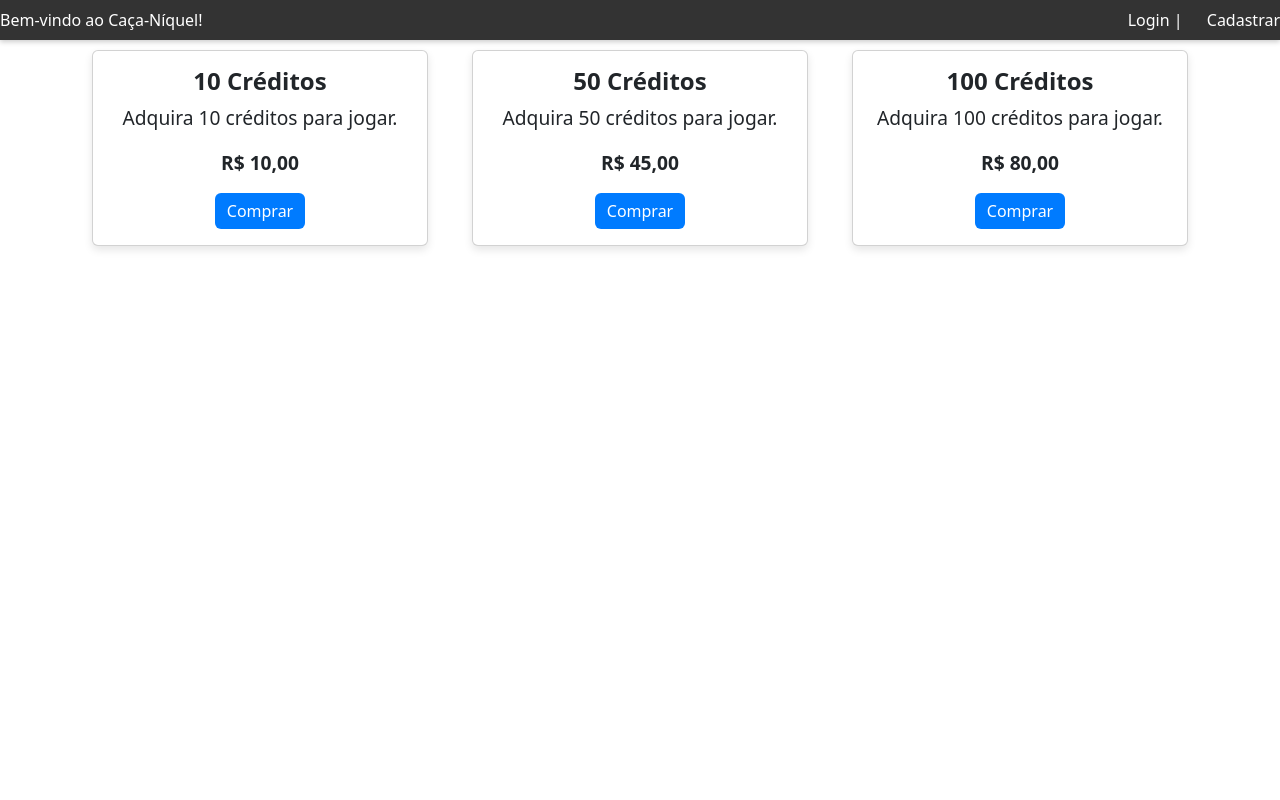
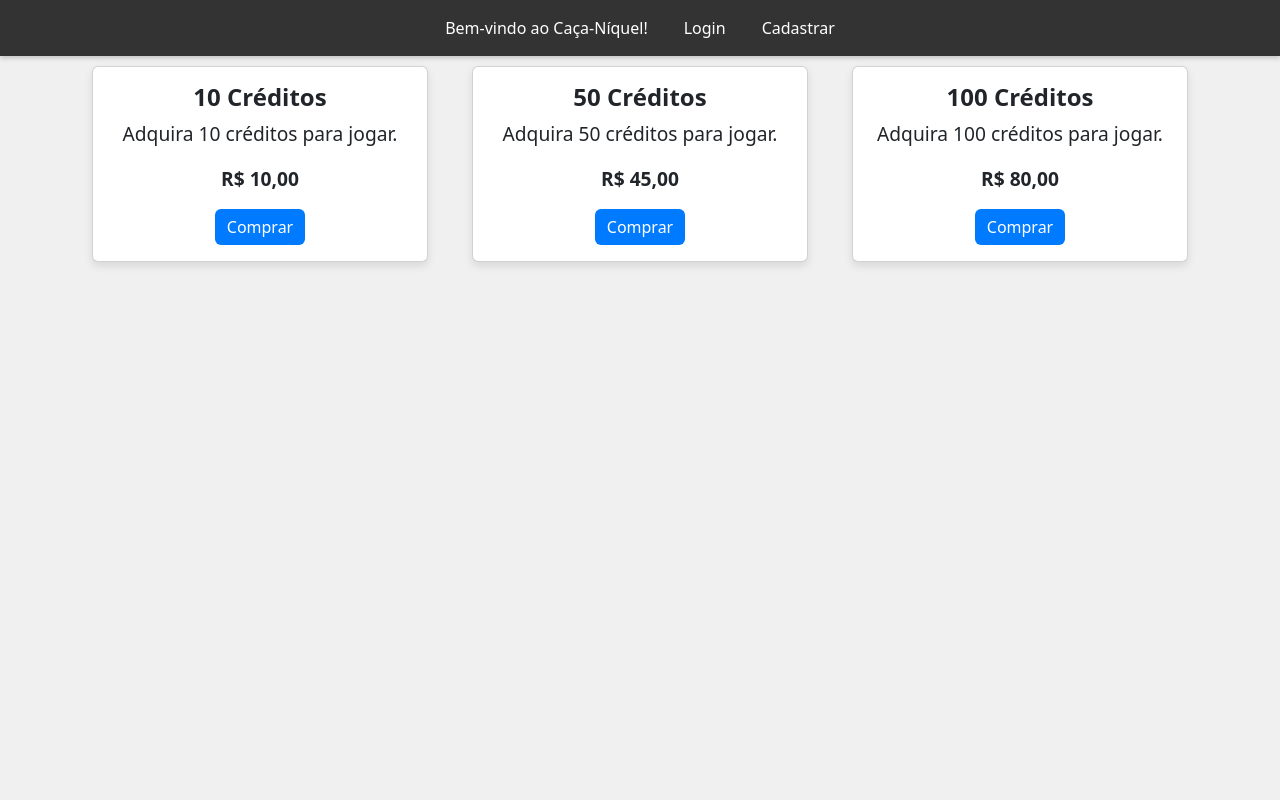
Before and after one commit to santosgv/cassino, a Django app: page /creditos/ in a window 1280 px wide. Run offline with Django 5.2, Linux system fonts and the light colour scheme.

Commit message:
ajuste layout

```diff
--- a/Core/templates/vendas.html
+++ b/Core/templates/vendas.html
@@ -7,6 +7,13 @@
     {% block 'head' %}
     <link href="https://cdn.jsdelivr.net/npm/bootstrap@5.3.0/dist/css/bootstrap.min.css" rel="stylesheet">
     <style>
+        body{
+            background-color: #f0f0f0;
+            height: 100vh;
+            align-items: center;
+            justify-content: center;
+
+        }
         .card {
             margin: 10px;
             box-shadow: 0 4px 8px rgba(0, 0, 0, 0.1);
@@ -34,7 +41,7 @@
 {% block 'body' %}
 <body>
     <div class="container">
-        <div class="row justify-content-center">
+        <div class="row justify-content-center ">
             <!-- Card 1: 10 créditos -->
             <div class="col-md-4">
                 <div class="card text-center">
--- a/accounts/templates/accounts/register.html
+++ b/accounts/templates/accounts/register.html
@@ -9,7 +9,7 @@
 
     {% block 'body' %}
 <body>
-    <div class="form-container">
+    <div class="form-container" style="margin-top: auto;">
         <h2>Cadastro</h2>
         <form method="post">
             {% csrf_token %}
--- a/cassino/settings.py
+++ b/cassino/settings.py
@@ -93,6 +93,8 @@ AUTH_PASSWORD_VALIDATORS = [
 # Internationalization
 # https://docs.djangoproject.com/en/5.1/topics/i18n/
 
+LANGUAGE_CODE = 'pt-br'
+
 TIME_ZONE = 'America/Sao_Paulo'
 
 USE_I18N = True
--- a/templates/base.html
+++ b/templates/base.html
@@ -5,7 +5,12 @@
     <head>
         <meta charset="UTF-8">
         <meta name="viewport" content="width=device-width, initial-scale=1.0">
+        <link href="https://cdn.jsdelivr.net/npm/bootstrap@5.3.0/dist/css/bootstrap.min.css" rel="stylesheet">
 <style>
+                footer {
+                    margin-top: auto;
+                }
+
                     /* Estilos da navbar */
                     .navbar {
                     position: fixed;
@@ -36,24 +41,32 @@
     {% block 'head' %}
     {% endblock %}
 </head>
-    <!-- Navbar -->
-    <div class="navbar">
-        <div>
+
+
+    <ul class="navbar nav justify-content-center">
         {% if user.is_authenticated %}
+        <li class="nav-item">
             <span>Bem-vindo, {{ user.username }}!</span>
             <a href="{% url 'creditos' %}">Adicionar Creditos</a>
+        </li>
         {% else %}
+        <li class="nav-item">
             <span>Bem-vindo ao Caça-Níquel!</span>
+        </li>
         {% endif %}
-        </div>
-        <div>
         {% if user.is_authenticated %}
-                <a href="{% url 'logout' %}">Sair</a>
+        <li class="nav-item">
+          <a class="nav-link" href="{% url 'logout' %}" >Sair</a>
+        </li>
         {% else %}
-                <a href="{% url 'login' %}">Login</a> | <a href="{% url 'register' %}">Cadastrar</a>
+        <li class="nav-item">
+          <a class="nav-link" href="{% url 'login' %}">Login</a>
+        </li>
+        <li class="nav-item">
+            <a href="{% url 'register' %}">Cadastrar</a>
+        </li>
         {% endif %}
-        </div>
-    </div>
+      </ul>
 
     {% block 'body' %}
 
```
Lines whose indentation alone changed are shown as unchanged.
